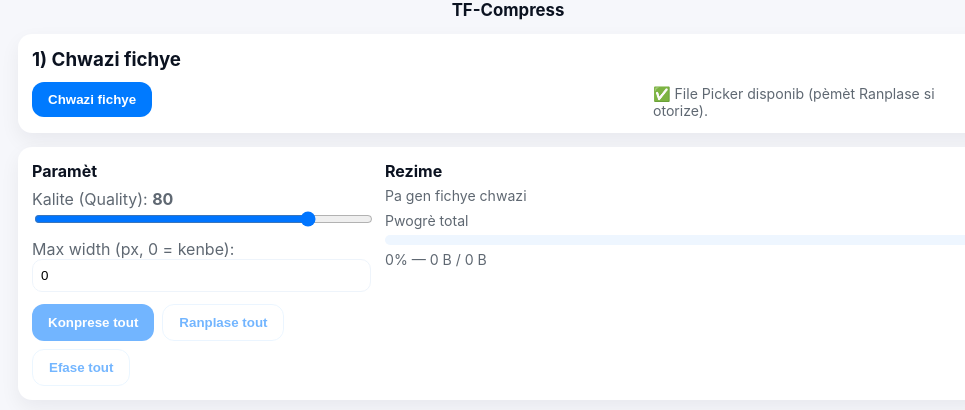
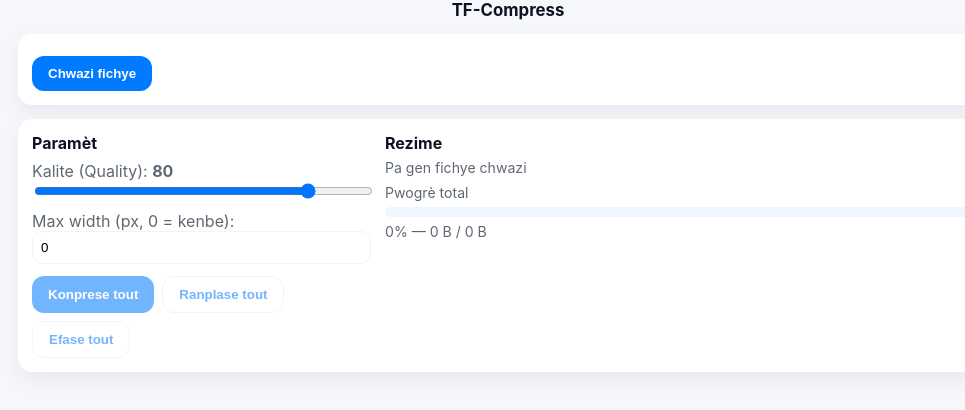
Before and after one commit to adamdh7/TF-Tout-, a website: page index.html in a window 1280 px wide. Shown: the whole page, without its empty margins (132-1097 px from the left). Drawn offline with Linux system fonts and the light colour scheme.

Commit message:
Update index.html

```diff
--- a/index.html
+++ b/index.html
@@ -58,7 +58,7 @@
     </header>
 
     <section class="card">
-      <h3 style="margin:0 0 8px 0">1) Chwazi fichye</h3>
+      <h3 style="margin:0 0 8px 0"></h3>
       <div class="row" style="align-items:center">
         <div class="col narrow">
           <button id="chooseFiles" class="btn">Chwazi fichye</button>
@@ -137,7 +137,7 @@ function formatBytes(n){ if(!n && n!==0) return '0 B'; if(n<1024) return n+' B';
 function escapeHtml(s){ return String(s).replace(/[&<>"']/g, c=>({'&':'&amp;','<':'&lt;','>':'&gt;','"':'&quot;',"'":'&#39;'}[c])); }
 
 const hasPicker = !!window.showOpenFilePicker;
-supportHint.textContent = hasPicker ? '✅ File Picker disponib (pèmèt Ranplase si otorize).' : '⚠️ Fallback input ap itilize si picker pa disponib.';
+supportHint.textContent = hasPicker ? '' : '⚠️ Fallback input ap itilize si picker pa disponib.';
 qualityEl.oninput = ()=> qv.textContent = qualityEl.value;
 
 /* selection */
```
